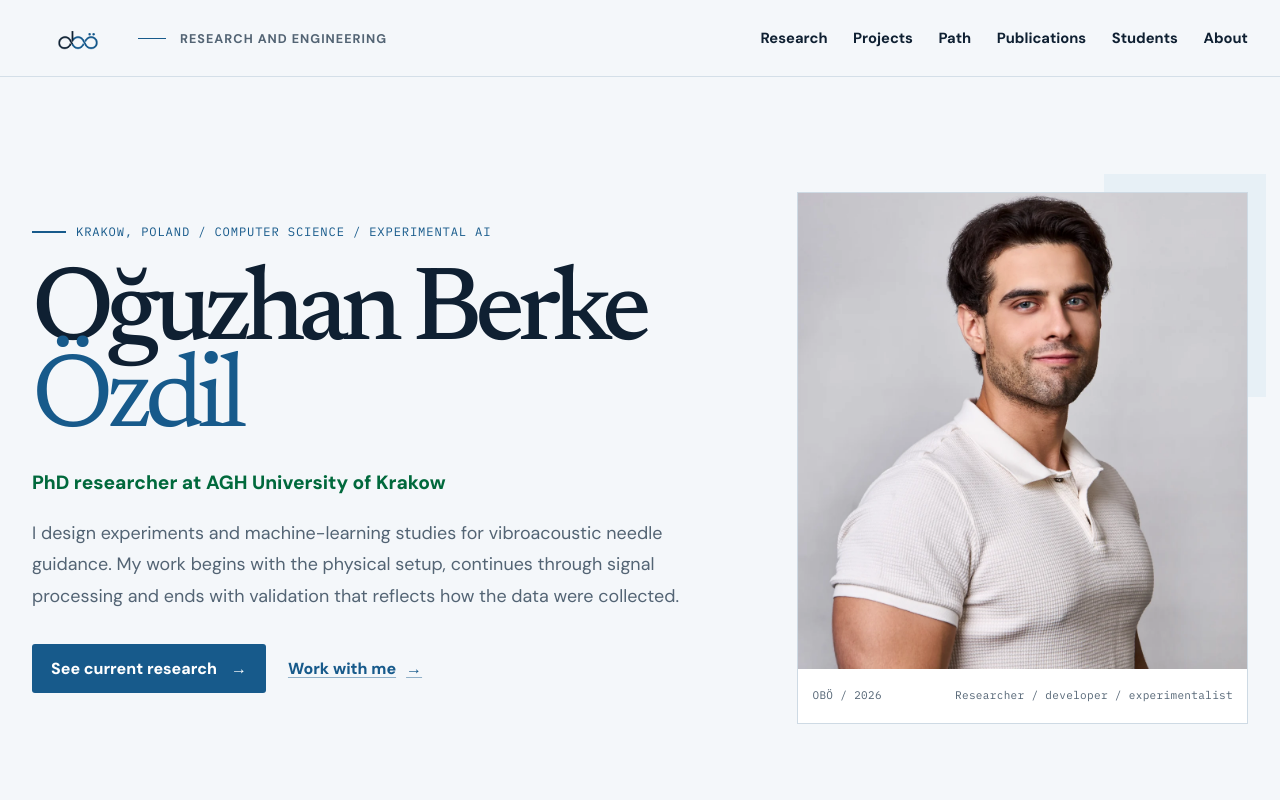
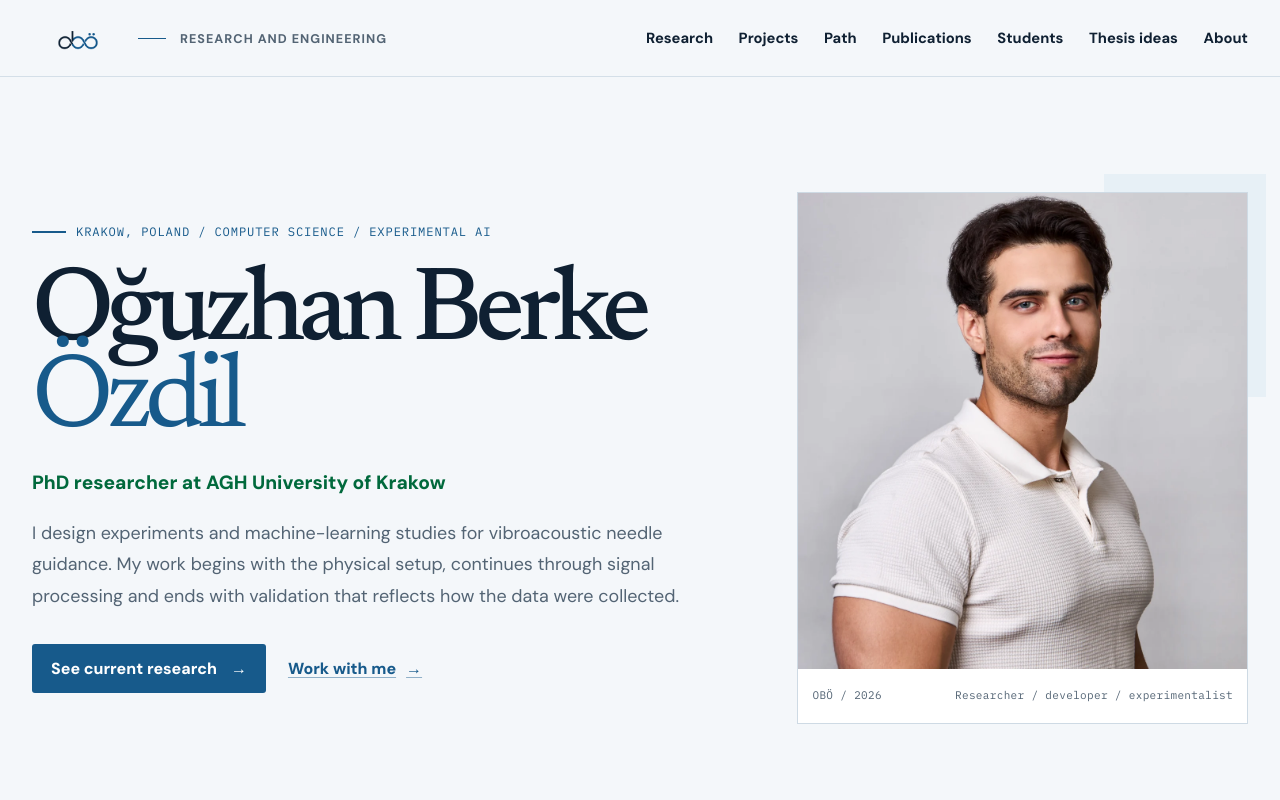
Before and after one commit to OguzhanBerkeOzdil/oguzhanberkeozdil.github.io, a React (Vite) app: page / in a window 1280 px wide. Shown: the top 800 px of the page. Built offline with nearby package versions, Linux system fonts and the light colour scheme.

Commit message:
Link thesis ideas from main navigation

```diff
--- a/src/content/site.ts
+++ b/src/content/site.ts
@@ -282,6 +282,7 @@ export const copy = {
       { label: 'Path', href: '#path' },
       { label: 'Publications', href: '#publications' },
       { label: 'Students', href: '#students' },
+      { label: 'Thesis ideas', href: '#thesis-ideas' },
       { label: 'About', href: '#about' },
     ],
   },
--- a/src/styles.css
+++ b/src/styles.css
@@ -1208,7 +1208,7 @@ a:hover .arrow {
   }
 }
 
-@media (max-width: 760px) {
+@media (max-width: 820px) {
   :root {
     --page: calc(100% - 36px);
     --header-height: 68px;
```
